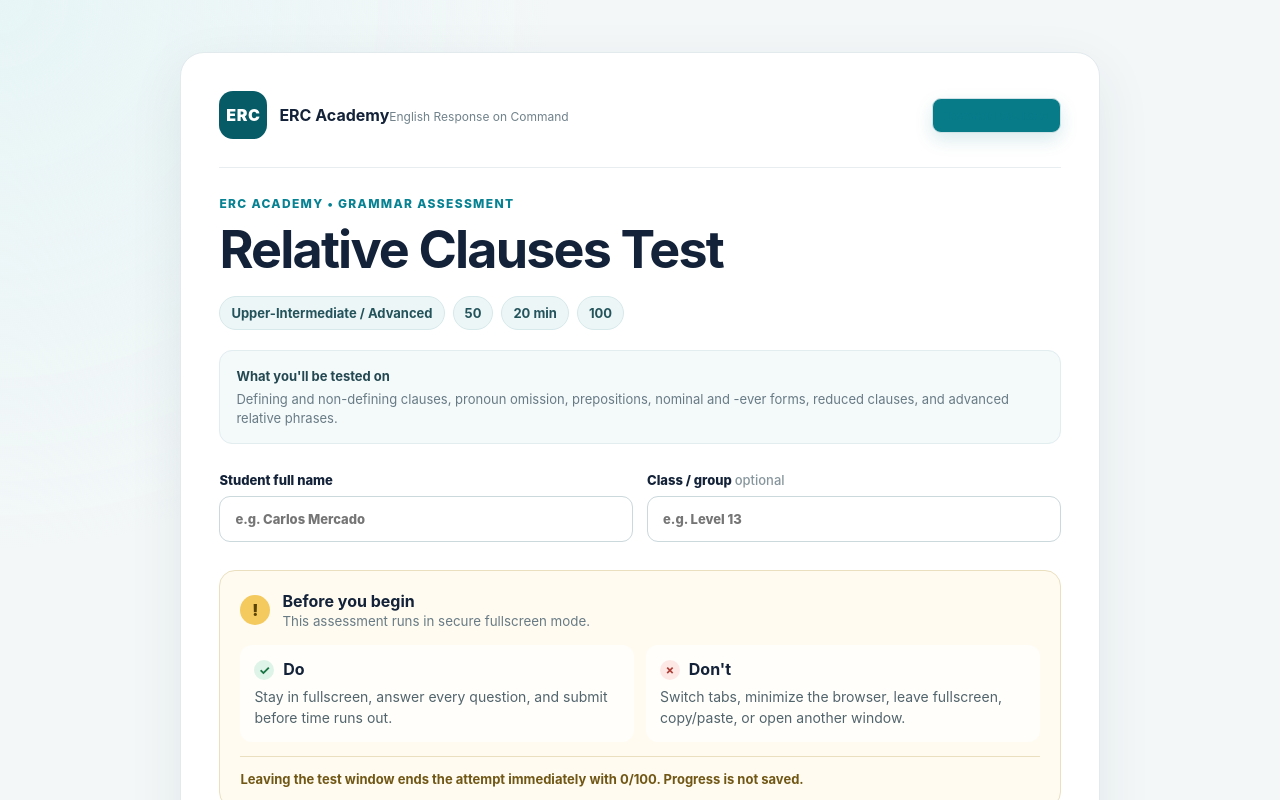
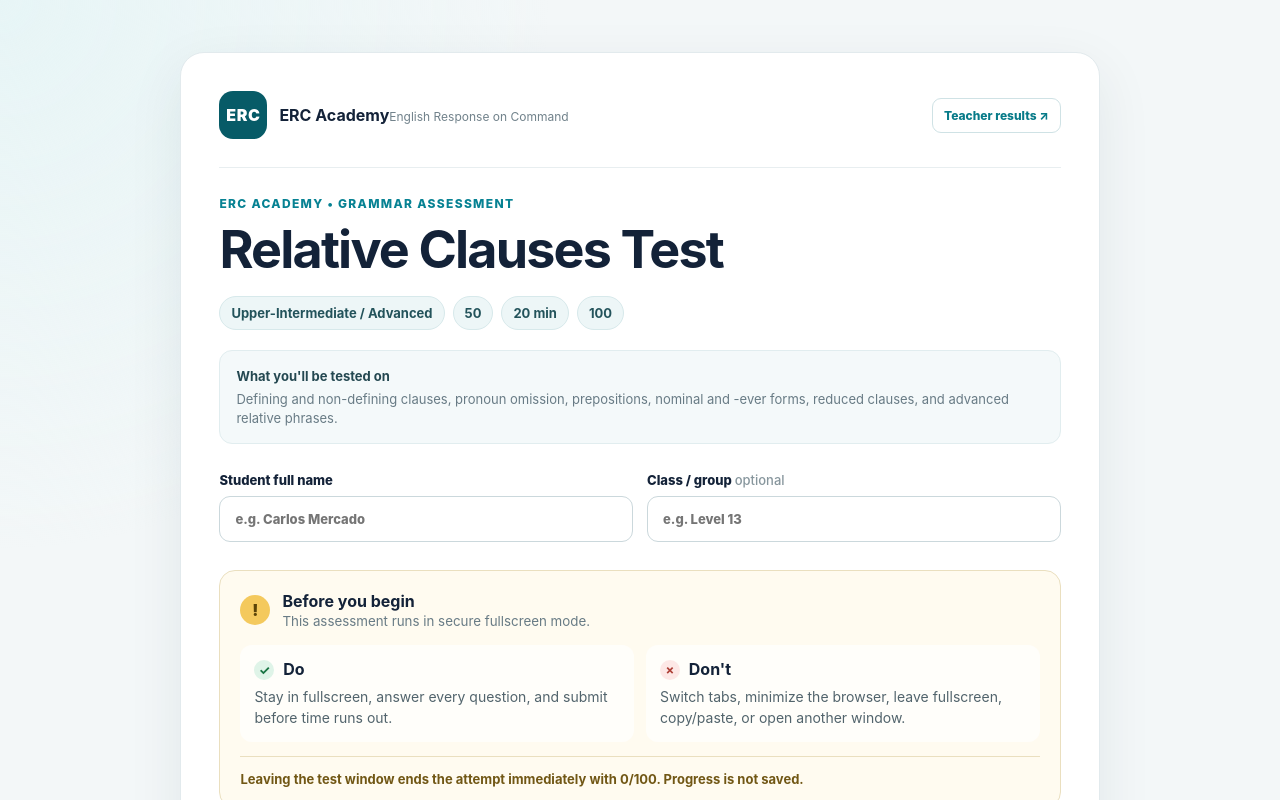
Before and after one commit to CarlosMElliot/relative-clauses-test-app, a React (Vite) app: page / in a window 1280 px wide. Shown: the top 800 px of the page. Built offline with nearby package versions, Linux system fonts and the light colour scheme.

Commit message:
Style teacher results management screen

```diff
--- a/src/style.css
+++ b/src/style.css
@@ -121,3 +121,5 @@
  .start-shell .meta-pills span{min-height:58px;padding:9px 10px}
  .start-shell .wide{left:10px;right:10px;width:calc(100% - 20px)}
 }
+
+.teacher-shell{width:min(100% - 40px,1000px)}.teacher-auth{display:flex;gap:10px;flex-wrap:wrap;margin:22px 0}.teacher-auth input{flex:1;min-width:240px;padding:13px 14px;border:1px solid #cbd8dc;border-radius:11px;outline:none}.teacher-msg{padding:12px 14px;background:#f3f7f8;border-radius:10px}.teacher-table-wrap{overflow:auto;margin-top:20px}.teacher-table{width:100%;border-collapse:collapse}.teacher-table th,.teacher-table td{text-align:left;padding:13px 10px;border-bottom:1px solid #e2eaed;font-size:13px}.teacher-table th{color:#60747c;font-size:11px;text-transform:uppercase;letter-spacing:.06em}.danger{background:#b83d3d;box-shadow:none;padding:10px 12px}.danger:hover{background:#9f3030;box-shadow:none}.teacher-link{font-family:inherit;box-shadow:none;background:transparent}.teacher-link:hover{background:#edf8f9;color:#087b89;box-shadow:none}@media(max-width:700px){.teacher-shell{width:100%;padding:10px}.teacher-auth{flex-direction:column}.teacher-auth input,.teacher-auth button{width:100%}.teacher-table th:nth-child(2),.teacher-table td:nth-child(2){display:none}}
```
